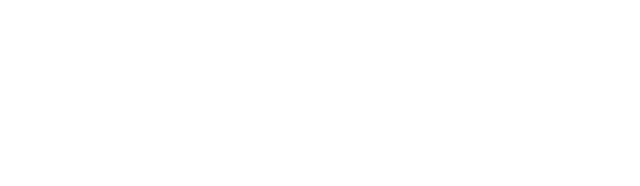
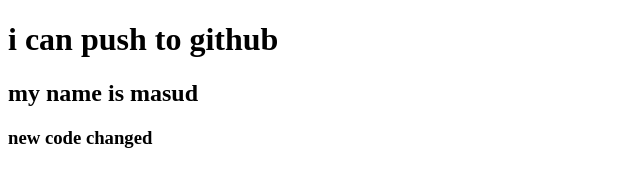
Before and after one commit to MasudBhuiya/my-second-repo, a plain HTML site: page index.html in a window 1280 px wide. Shown: the whole page, without its empty margins (0-640 px from the left). Drawn offline with Linux system fonts and the light colour scheme.

Commit message:
added header

```diff
--- a/index.html
+++ b/index.html
@@ -7,6 +7,8 @@
     <title>My second repo</title>
 </head>
 <body>
-
+    <h1>i can push to github</h1>
+    <h2>my name is masud</h2>
+    <h3>new code changed</h3>
 </body>
 </html>
```
